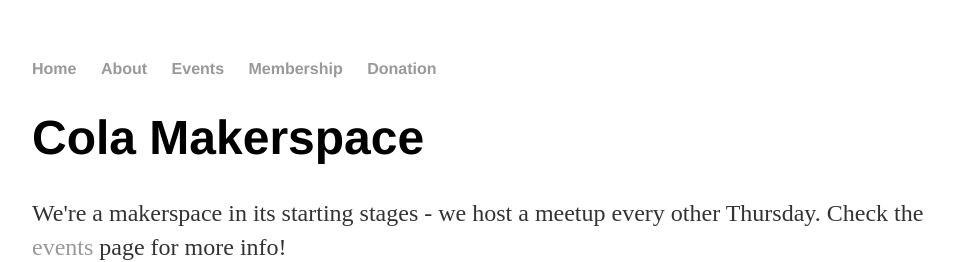
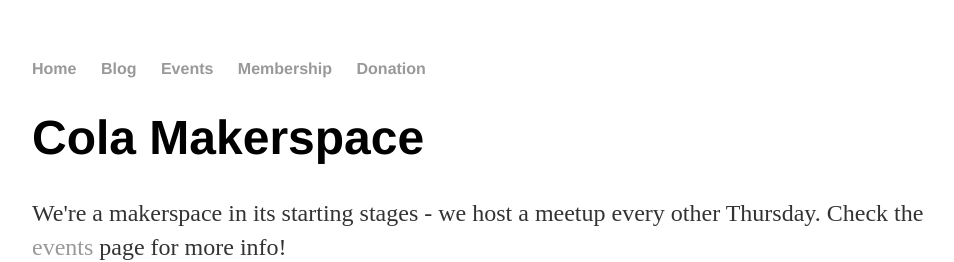
Before and after one commit to ColaMakerspace/ColaMakerspace.github.io, a Jekyll site: the page built from index.html, in a window 1280 px wide. Shown: the top 262 px of the page, without its empty margins (160-1114 px from the left). Built offline with Jekyll 4.4.1, drawn with Linux system fonts in a browser that asks for light colours.

Commit message:
Updating nav URLs
Fixing default layout formatting and updating URLs.

```diff
--- a/_layouts/default.html
+++ b/_layouts/default.html
@@ -1,25 +1,28 @@
 <!DOCTYPE html>
 <html>
+
 <head>
 	<title>{{ page.title }}</title>
 	<!-- link to main stylesheet -->
 	<link rel="stylesheet" type="text/css" href="/css/main.css">
 </head>
+
 <body>
 	<nav>
 		<ul>
 			<li><a href="/">Home</a></li>
-		        	<li><a href="/about">About</a></li>
-	        		<li><a href="/cv">Events</a></li>
-				<li><a href="/cv">Membership</a></li>
-				<li><a href="/cv">Donation</a></li>
+			<li><a href="/blog">Blog</a></li>
+			<li><a href="/events">Events</a></li>
+			<li><a href="/membership">Membership</a></li>
+			<li><a href="/donation">Donation</a></li>
 		</ul>
 	</nav>
 	<div class="container">
 
 		{{ content }}
 
-			</div><!-- /.container -->
+	</div>
+	<!-- /.container -->
 	<footer>
 		<ul>
 			<li><a href="mailto:info@colamakerspace.com">email</a></li>
@@ -27,4 +30,5 @@
 		</ul>
 	</footer>
 </body>
+
 </html>
```
Lines whose indentation alone changed are shown as unchanged.
